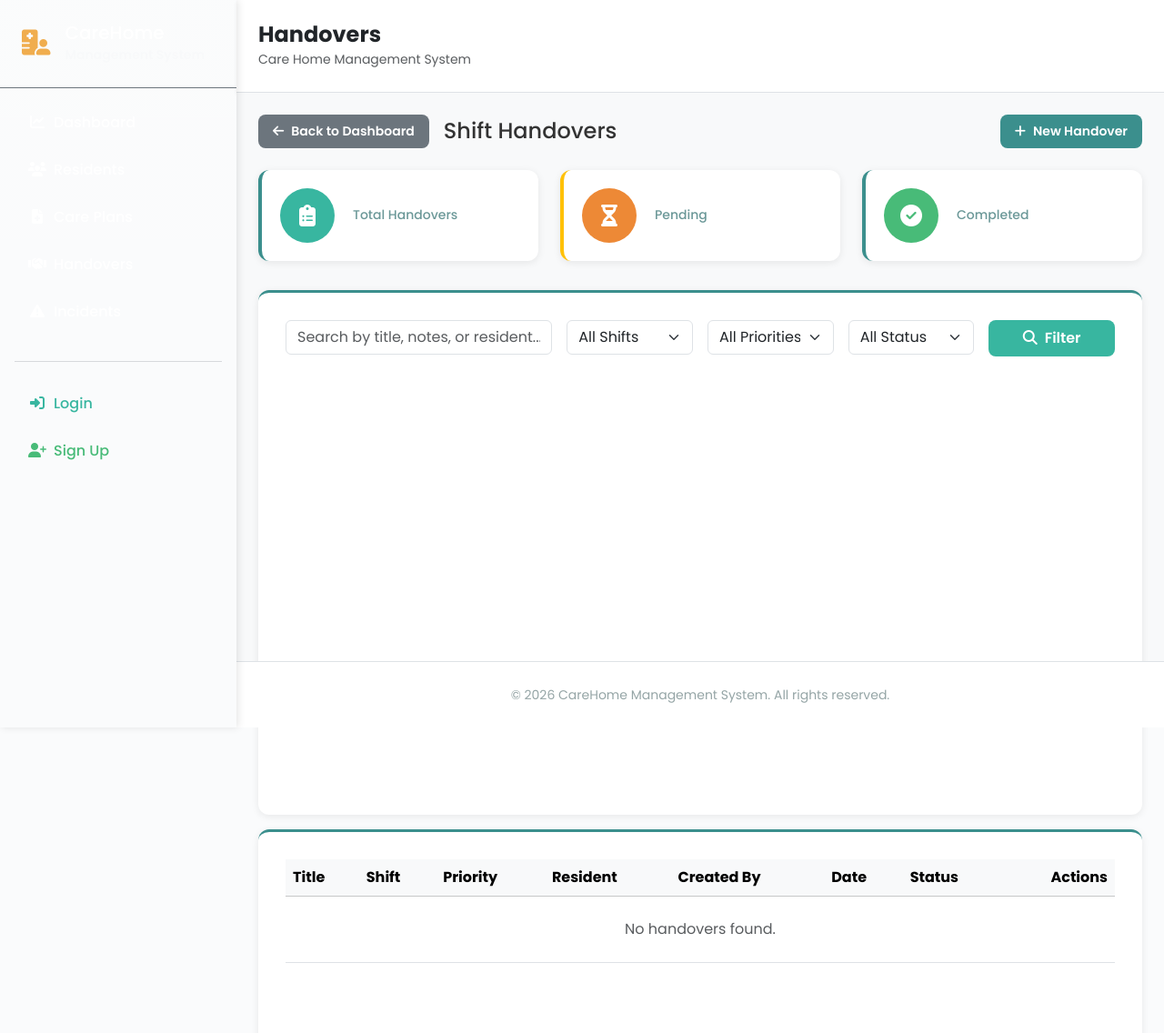
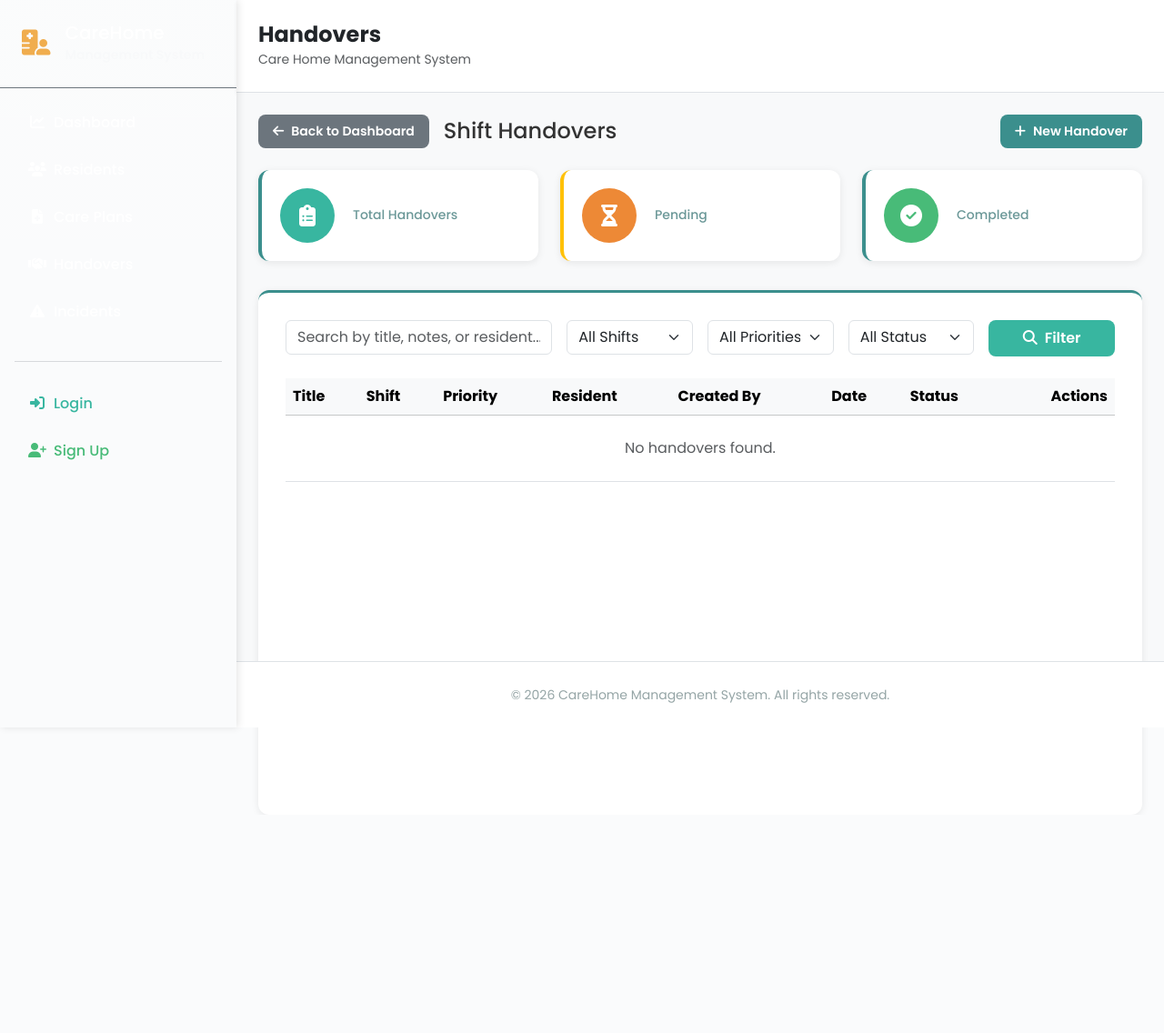
Before and after one commit to tolasedairo/carehome, a Django app: template handovers/templates/handovers/handover_list.html in a window 1280 px wide. Shown: the top 1136 px of the page at 91% size. After the commit the page ends 793 px from the top, so only its background shows below. Run offline with Django 5.2, Linux system fonts and the light colour scheme; the template is opened without the code that fills it, so the values that code supplies are empty.

Commit message:
Update search and filters section header for improved clarity and layout

```diff
--- a/handovers/templates/handovers/handover_list.html
+++ b/handovers/templates/handovers/handover_list.html
@@ -52,9 +52,9 @@
     </div>
 </div>
 
-<!-- Search and Filters -->
-<div class="feature-card mb-3">
-    <form method="get" class="row g-3">
+<!-- Search and Filters + Handover Reporting -->
+<div class="feature-card">
+    <form method="get" class="row g-3 mb-4">
         <div class="col-md-4">
             <input type="text" name="search" class="form-control" placeholder="Search by title, notes, or resident..." value="{{ search_query }}">
         </div>
@@ -87,9 +87,7 @@
             </button>
         </div>
     </form>
-</div>
 
-<div class="feature-card">
     <div class="table-responsive">
         <table class="table table-hover align-middle">
             <thead class="table-light">
```
